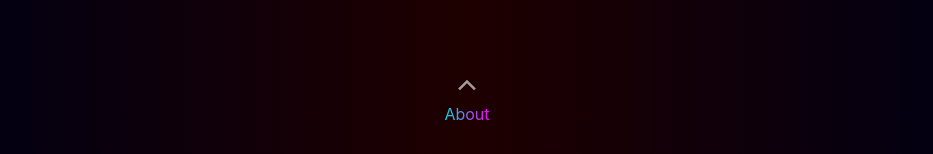
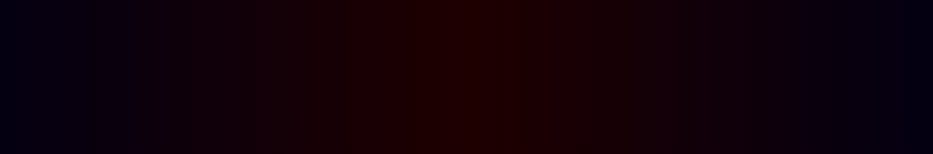
Before and after one commit to fathannasrullah/fathannasrullah.github.io, a React (Vite) app: page /projects in a window 1280 px wide. Shown: the part 646-800 px from the top of the page, without its empty margins (173-1106 px from the left). Built offline with nearby package versions, Linux system fonts and the light colour scheme; a web font is replaced by a local one.

Commit message:
hide about link at bottom

```diff
--- a/src/components/Projects.jsx
+++ b/src/components/Projects.jsx
@@ -38,10 +38,10 @@ function Projects() {
           }
         </ul>
       </section>
-      <section className="LinkAbout bottom" >
+      {/*<section className="LinkAbout bottom" >
         <LinkAbout CgChevronUp={CgChevronUp}/>
-      </section>
-    </motion.div>
+        </section>*/}
+      </motion.div>
   )
 }
 
```
